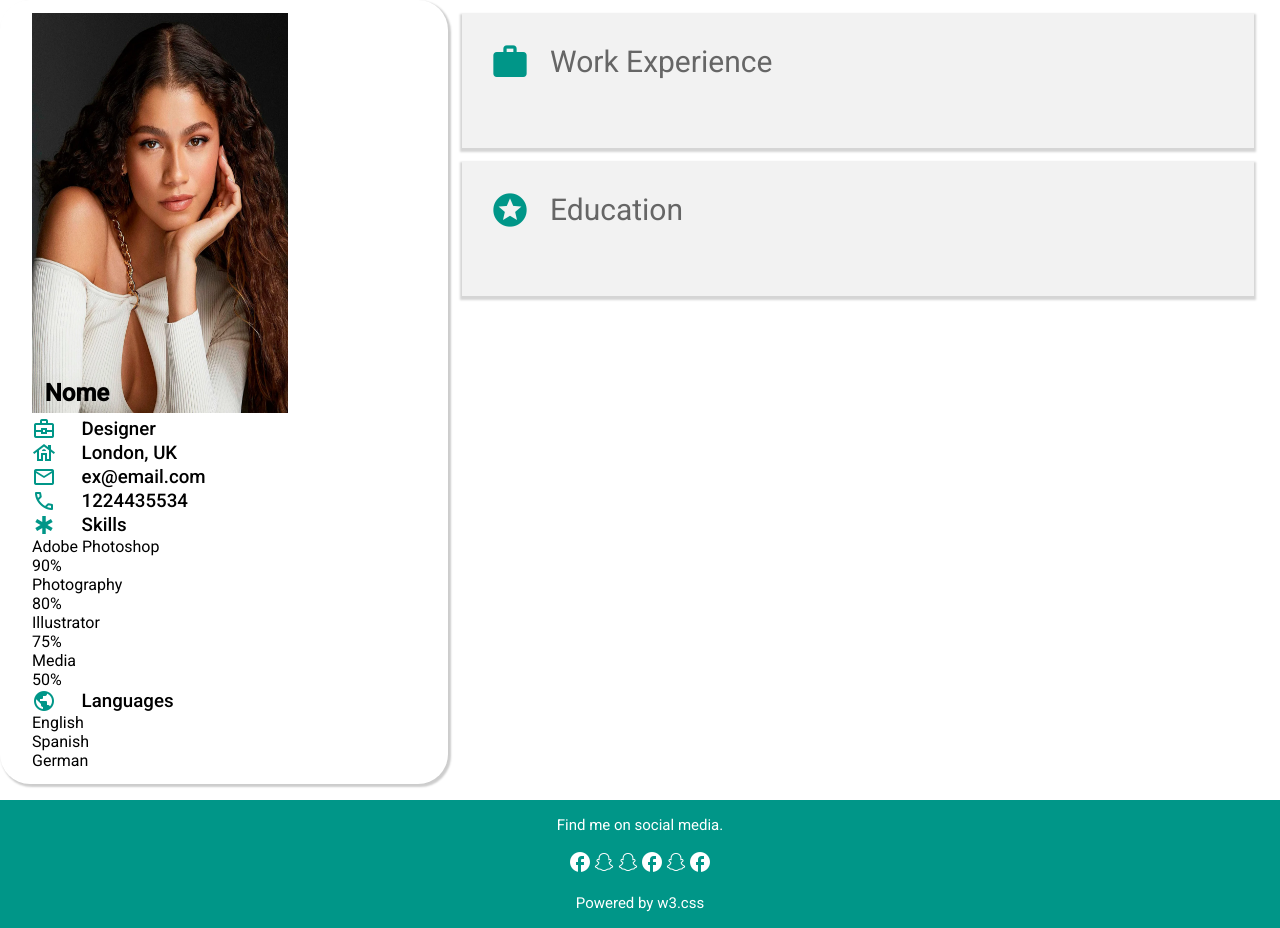
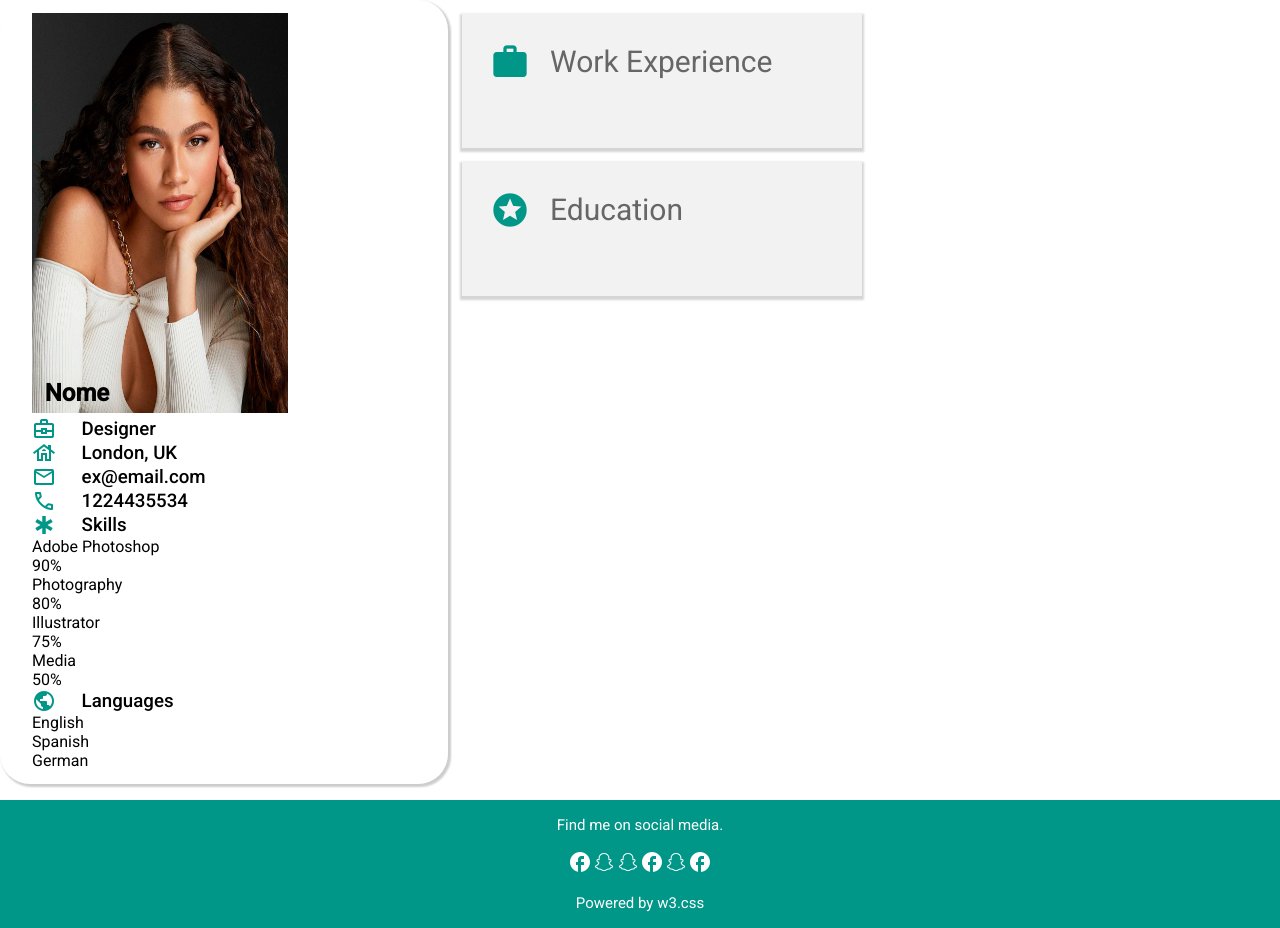
Before and after one commit to thayssa-souza/Project_Curriculum-vitae, an Angular app in the folder Curriculo/: page / in a window 1280 px wide. Built offline with nearby package versions, Linux system fonts and the light colour scheme.

Commit message:
Add styles default

```diff
--- a/Curriculo/src/app/components/login/login.component.html
+++ b/Curriculo/src/app/components/login/login.component.html
@@ -1,29 +1,31 @@
 <section class="container">
-  <form class="form">
   <h2 class="form__title">Login</h2>
   <form [formGroup]="form">
-      <div>
-        <label for="user">User Name</label>
+    <div class="form-field">
+      <label class="form-field__label" for="user">User Name</label>
       <input
+        class="form-field__input"
         type="text"
         id="user"
         type="text"
-          placeholder="Digite seu usuário"
+        placeholder="Type your user name..."
         formControlName="userName"
       />
     </div>
 
-      <div>
-        <label for="passwordUser">Password</label>
+    <div class="form-field">
+      <label class="form-field__label" for="passwordUser">Password</label>
       <input
+        class="form-field__input"
         type="password"
         id="passwordUser"
         type="password"
-          placeholder="Digite sua senha"
+        placeholder="Type your password..."
         formControlName="password"
       />
     </div>
-    </form>
+    <div class="button-wrapper">
       <button class="btn" (click)="loginForm($event)">Login</button>
+    </div>
   </form>
 </section>
--- a/Curriculo/src/app/components/login/login.component.scss
+++ b/Curriculo/src/app/components/login/login.component.scss
@@ -32,11 +32,11 @@
     }
   }
 
-  .botao-wrapper {
+  .button-wrapper {
     display: flex;
   }
 
-  .botao {
+  .btn {
     background-color: var(--primary);
     color: white;
     display: block;
--- a/Curriculo/src/styles.css
+++ b/Curriculo/src/styles.css
@@ -17,6 +17,27 @@
   --ligth-gray: #dedede;
 }
 
+*{
+  box-sizing: border-box;
+  margin: 0;
+  padding: 0;
+}
+
+a{
+  color: inherit;
+}
+
+
+*{
+  font-family: "Roboto", sans-serif;
+}
+
+.container {
+  max-width: 400px;
+  padding: 30px;
+  margin: 0 auto;
+}
+
 
 @media screen and (min-width: 601px)  {
   main{
```
Lines whose indentation alone changed are shown as unchanged.
